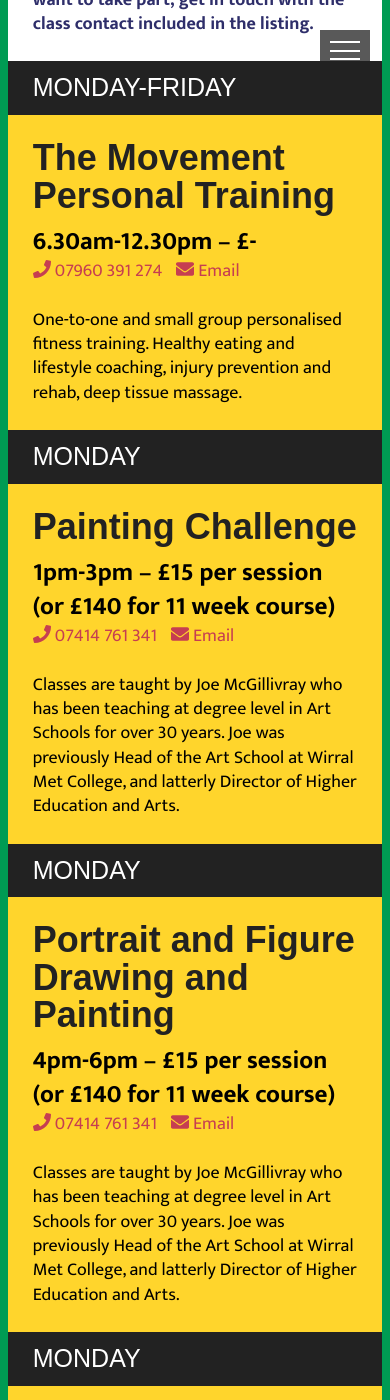
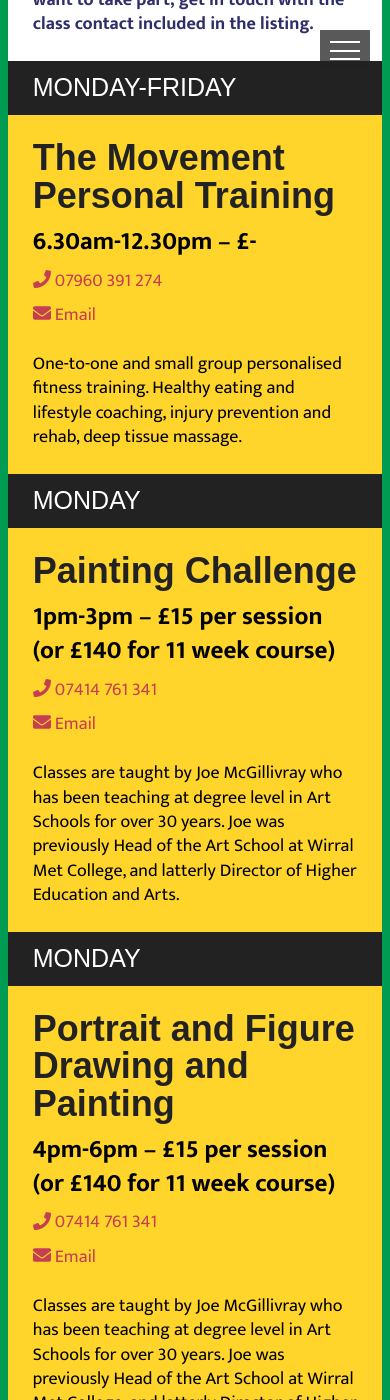
Before and after one commit to martincf/westkirbyartscentre, a Jekyll site: the page built from classes.md, in a window 390 px wide and 1400 px high, scrolled down 357 px. Built offline with Jekyll 4.4.1, drawn with Linux system fonts in a browser that asks for light colours; nearby versions of some CDN libraries; some web fonts are replaced.

Commit message:
Mobile fix for classes icons
Display them as a vertical list

```diff
--- a/_sass/_classes.scss
+++ b/_sass/_classes.scss
@@ -151,6 +151,10 @@
 .class--contact {
   a {
     margin-right: $size-small;
+    @include mq(small-smartphone) {
+      display: block;
+      margin: $size-small 0 0;
+    }
   }
 }
 .class--desc {
```
